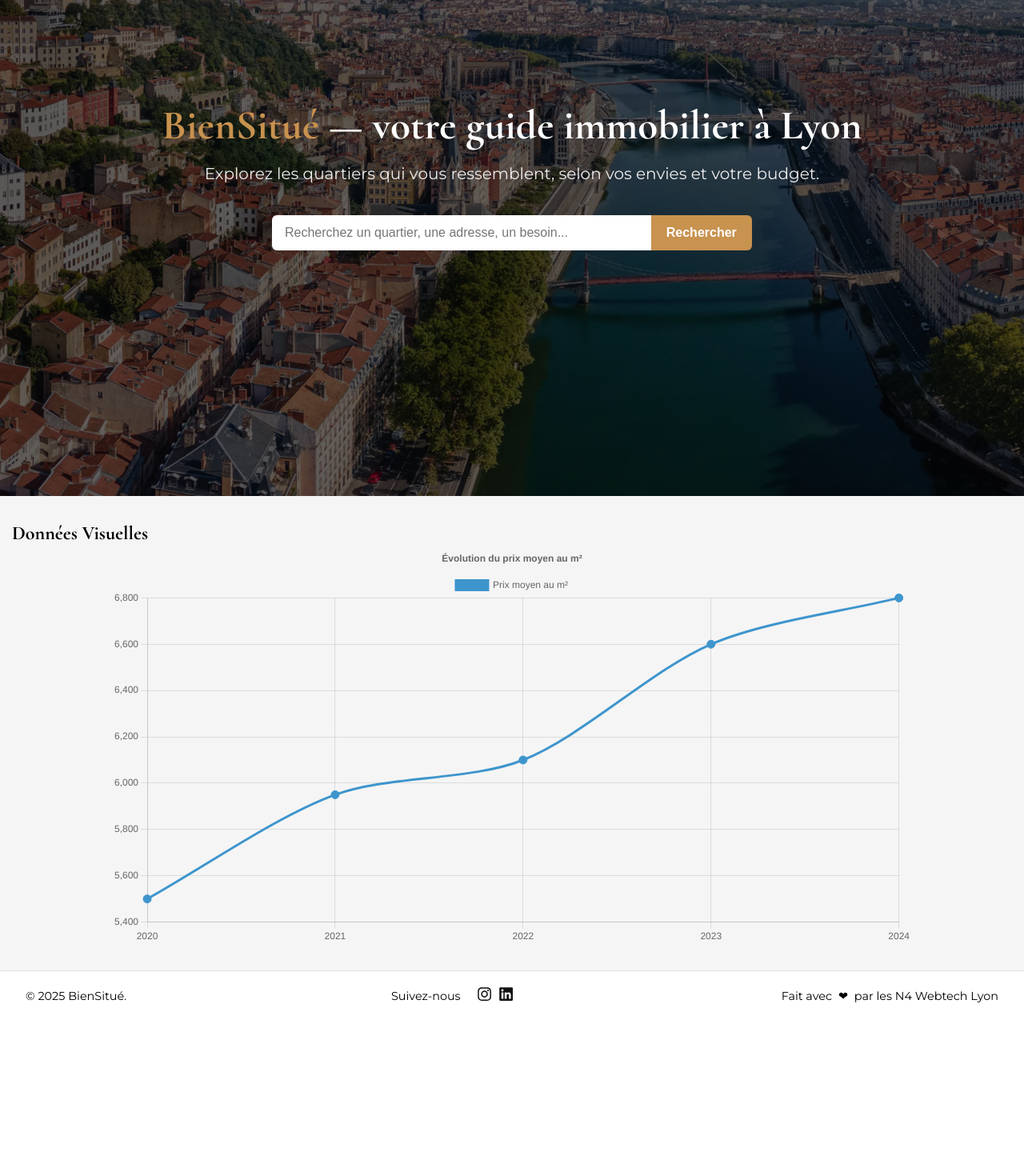
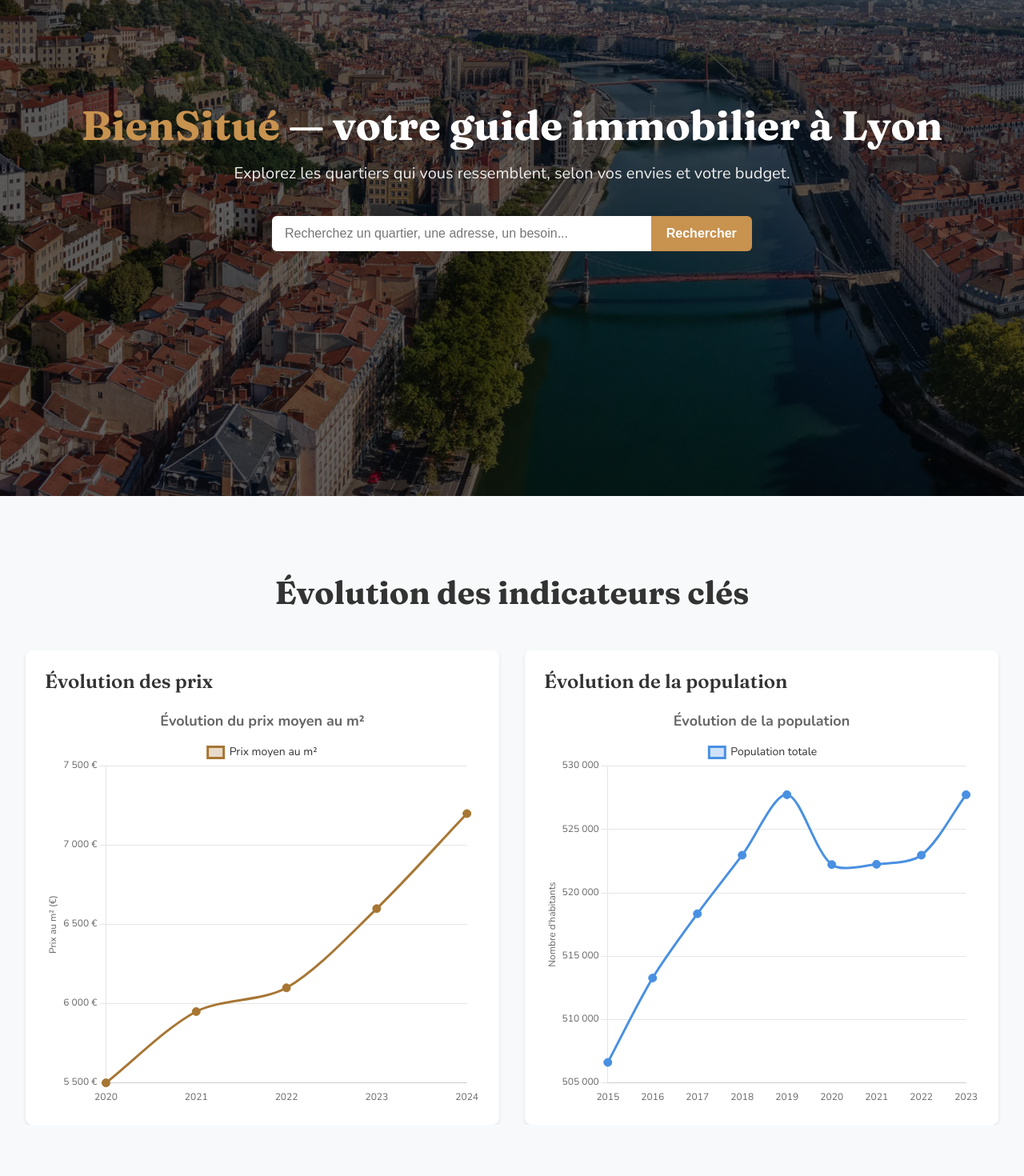
Before and after one commit to romain-sadar/Hackaton, a React (Vite) app in the folder hackaton_front_react/: page / in a window 1280 px wide. Shown: the part 180-1650 px from the top of the page at 80% size. Before the commit the page ends 1457 px from the top, so only its background shows below. Built offline with nearby package versions, Linux system fonts and the light colour scheme.

Commit message:
feat: improve chart formatting and organization - Add number formatting with spaces for thousands - Add showEuro prop to control euro symbol display - Reorganize global.css for better maintainability - Rename LineChart to PriceEvolutionChart

```diff
--- a/hackaton_front_react/index.html
+++ b/hackaton_front_react/index.html
@@ -8,7 +8,7 @@
     <!-- Ajout des Google Fonts -->
     <link rel="preconnect" href="https://fonts.googleapis.com">
     <link rel="preconnect" href="https://fonts.gstatic.com" crossorigin>
-    <link href="https://fonts.googleapis.com/css2?family=Cormorant:ital,wght@0,300..700;1,300..700&family=Montserrat:ital,wght@0,100..900;1,100..900&display=swap" rel="stylesheet">
+    <link href="https://fonts.googleapis.com/css2?family=Fraunces:ital,opsz,wght@0,9..144,100..900;1,9..144,100..900&family=Nunito:ital,wght@0,200..1000;1,200..1000&display=swap" rel="stylesheet">
 
     <title>BienSitué</title>
   </head>
--- a/hackaton_front_react/src/assets/styles/global.css
+++ b/hackaton_front_react/src/assets/styles/global.css
@@ -1,3 +1,4 @@
+/* Reset and Base Styles */
 *, ::before, ::after {
   box-sizing: border-box;
   margin: 0;
@@ -6,16 +7,27 @@
   scroll-behavior: smooth;
 }
 
+body {
+  font-family: "Nunito", sans-serif;
+}
+
+h1, h2, h3 {
+  font-family: "Fraunces", serif;
+  font-weight: 600;
+}
+
+/* Header Styles */
 .header {
   position: fixed;
   top: 0;
   width: 100%;
-  padding: 1rem 2rem;
+  padding: 0rem 2rem;
   z-index: 100;
   transition: all 0.3s ease;
   box-shadow: none;
-  font-family: "Montserrat", sans-serif;
+  font-family: "Nunito", sans-serif;
 }
+
 .header__container {
   max-width: 1280px;
   margin: 0 auto;
@@ -23,17 +35,21 @@
   justify-content: space-between;
   align-items: center;
 }
+
 .header__logo {
   height: 100px;
   object-fit: contain;
 }
+
 .header__nav ul {
   display: flex;
   gap: 2rem;
 }
+
 .header__nav ul li {
   list-style: none;
 }
+
 .header__nav ul li a {
   font-weight: 600;
   font-size: 0.95rem;
@@ -41,88 +57,42 @@
   text-decoration: none;
   transition: color 0.2s ease;
 }
+
 .header.transparent {
   background-color: transparent;
 }
+
 .header.transparent .header__nav a {
   color: white;
 }
+
 .header.transparent .header__nav a:hover {
-  color: #c8924f;
+  color: #a67838;
 }
+
 .header.scrolled {
   background-color: #fff;
   box-shadow: 0 6px 12px rgba(0, 0, 0, 0.08);
 }
+
 .header.scrolled .header__nav a {
-  color: #c8924f;
+  color: black;
 }
+
 .header.scrolled .header__nav a:hover {
   color: #a67838;
 }
 
-.footer {
-  display: flex;
-  justify-content: space-between;
-  align-items: center;
-  padding: 1.2rem 2rem;
-  border-top: 1px solid #e0e0e0;
-  font-size: 0.9rem;
-  background: white;
-  font-family: "Montserrat", sans-serif;
-}
-.footer a {
-  color: #222;
-  margin-left: 0.5rem;
-  text-decoration: none;
-}
-.footer a:hover {
-  text-decoration: underline;
-}
-.footer__center {
-  display: flex;
-  align-items: center;
-  gap: 1rem;
-}
-.footer__center .footer__icons a {
-  font-size: 1.2rem;
-  margin: 0 0.25rem;
-  color: #111;
-}
-.footer__center .footer__icons a:hover {
-  color: #c8924f;
-}
-.footer__right {
-  display: flex;
-  align-items: center;
-  gap: 0.5rem;
-}
-.footer__right .heart {
-  color: #000;
-  margin: 0 0.25rem;
-}
-.footer__right img {
-  height: 40px;
-  border-radius: 8px;
-  background: #111;
-  padding: 0.2rem;
-}
-@media (max-width: 768px) {
-  .footer {
-    flex-direction: column;
-    gap: 1rem;
-    text-align: center;
-  }
-}
-
+/* Hero Section */
 .hero {
   height: 100vh;
   background-size: cover;
   background-position: center;
   position: relative;
   color: #fff;
-  font-family: "Montserrat", sans-serif;
+  font-family: "Nunito", sans-serif;
 }
+
 .hero__overlay {
   background: rgba(0, 0, 0, 0.6);
   width: 100%;
@@ -132,32 +102,38 @@
   justify-content: center;
   padding: 2rem;
 }
+
 .hero__content {
   text-align: center;
-  max-width: 900px;
+  max-width: auto;
   margin: 0 auto;
 }
+
 .hero__content h1 {
   font-size: 3.2rem;
   font-weight: 700;
   line-height: 1.2;
   margin-bottom: 1rem;
-  font-family: "Cormorant", serif;
+  font-family: "Fraunces", serif;
 }
+
 .hero__content h1 span {
   color: #c8924f;
-  font-family: "Cormorant", serif;
+  font-family: "Fraunces", serif;
 }
+
 .hero__content p {
   font-size: 1.25rem;
   margin-bottom: 2.5rem;
   color: #eee;
 }
+
 .hero__search-bar {
   display: flex;
   max-width: 600px;
   margin: 0 auto;
 }
+
 .hero__search-bar input {
   flex: 1;
   padding: 0.8rem 1rem;
@@ -166,6 +142,7 @@
   border: none;
   outline: none;
 }
+
 .hero__search-bar button {
   background-color: #c8924f;
   color: white;
@@ -177,34 +154,123 @@
   cursor: pointer;
   transition: background 0.2s ease;
 }
+
 .hero__search-bar button:hover {
   background-color: #a77634;
 }
 
-body {
-  font-family: "Montserrat", sans-serif;
+/* Charts Section */
+.section-2 {
+  padding: 6rem 0;
+  background-color: #f8f9fa;
 }
 
-h1, h2, h3 {
-  font-family: "Cormorant", serif;
+.section-title {
+  text-align: center;
+  font-size: 2.5rem;
+  color: #333;
+  margin-bottom: 3rem;
+  font-weight: 700;
 }
 
-/*# sourceMappingURL=global.css.map */
+.charts-container {
+  display: grid;
+  grid-template-columns: 1fr 1fr;
+  gap: 2rem;
+  padding: 0 2rem;
+  width: 100%;
+  max-width: 1800px;
+  margin: 0 auto;
+}
 
+.chart-wrapper {
+  background: white;
+  padding: 1.5rem;
+  border-radius: 8px;
+  box-shadow: 0 2px 4px rgba(0, 0, 0, 0.1);
+  width: 100%;
+}
 
-.section-2 {
-  padding: 2rem;
-  background-color: #f5f5f5;
+.chart-wrapper h3 {
+  margin-bottom: 1rem;
+  color: #333;
+  font-size: 1.5rem;
+  font-weight: 600;
+}
+
+/* Footer */
+.footer {
+  display: flex;
+  justify-content: space-between;
+  align-items: center;
+  padding: 1.2rem 2rem;
+  border-top: 1px solid #e0e0e0;
+  font-size: 0.9rem;
+  background: white;
+  font-family: "Nunito", sans-serif;
+}
+
+.footer a {
+  color: #222;
+  margin-left: 0.5rem;
+  text-decoration: none;
+}
+
+.footer a:hover {
+  text-decoration: underline;
+}
+
+.footer__center {
   display: flex;
   align-items: center;
-  flex-direction: column;
+  gap: 1rem;
 }
 
-.section-2 canvas {
-  max-width: 100%;
-  height: auto;
+.footer__center .footer__icons a {
+  font-size: 1.2rem;
+  margin: 0 0.25rem;
+  color: #111;
 }
 
-.inner-div{
-  width: 1250px;
+.footer__center .footer__icons a:hover {
+  color: #c8924f;
 }
+
+.footer__right {
+  display: flex;
+  align-items: center;
+  gap: 0.5rem;
+}
+
+.footer__right .heart {
+  color: #000;
+  margin: 0 0.25rem;
+}
+
+.footer__right img {
+  height: 40px;
+  border-radius: 8px;
+  background: #111;
+  padding: 0.2rem;
+}
+
+/* Responsive Styles */
+@media (max-width: 1200px) {
+  .charts-container {
+    grid-template-columns: 1fr;
+    padding: 0 1rem;
+  }
+
+  .section-title {
+    font-size: 2rem;
+    margin-bottom: 2rem;
+  }
+}
+
+@media (max-width: 768px) {
+  .footer {
+    flex-direction: column;
+    gap: 1rem;
+    text-align: center;
+  }
+}
--- /dev/null
+++ b/hackaton_front_react/src/components/Chart.jsx
@@ -0,0 +1,127 @@
+import React from 'react';
+import {
+  Chart as ChartJS,
+  LineElement,
+  PointElement,
+  CategoryScale,
+  LinearScale,
+  Title,
+  Tooltip,
+  Legend,
+} from 'chart.js';
+import { Line } from 'react-chartjs-2';
+
+// Register required components for Line chart
+ChartJS.register(CategoryScale, LinearScale, PointElement, LineElement, Title, Tooltip, Legend);
+
+const Chart = ({
+  data,
+  title,
+  yAxisLabel,
+  color = '#a77634',
+  height = '500px',
+  maxWidth = '1000px',
+  stepSize = 500,
+  showEuro = false
+}) => {
+  const chartData = {
+    labels: data.labels,
+    datasets: [
+      {
+        label: data.label,
+        data: data.values,
+        fill: true,
+        borderColor: color,
+        backgroundColor: (context) => {
+          const ctx = context.chart.ctx;
+          const gradient = ctx.createLinearGradient(0, 0, 0, context.chart.height);
+          gradient.addColorStop(0, `${color}4D`); // 30% opacity
+          gradient.addColorStop(1, `${color}00`); // 0% opacity
+          return gradient;
+        },
+        tension: 0.3,
+        pointRadius: 5,
+        pointBackgroundColor: color,
+        pointBorderColor: color,
+      },
+    ],
+  };
+
+  const options = {
+    responsive: true,
+    maintainAspectRatio: false,
+    plugins: {
+      legend: {
+        position: 'top',
+        labels: {
+          boxWidth: 20,
+          color: '#333',
+          font: {
+            size: 14,
+            family: "'Nunito', sans-serif"
+          },
+        },
+      },
+      title: {
+        display: true,
+        text: title,
+        font: {
+          size: 18,
+          weight: 'bold',
+          family: "'Nunito', sans-serif"
+        },
+        padding: { top: 10, bottom: 10 },
+      },
+      tooltip: {
+        callbacks: {
+          label: function (context) {
+            return `${context.dataset.label}: ${context.formattedValue} €`;
+          },
+        },
+        bodyFont: {
+          family: "'Nunito', sans-serif"
+        }
+      },
+    },
+    scales: {
+      x: {
+        grid: {
+          display: false,
+        },
+        ticks: {
+          font: {
+            family: "'Nunito', sans-serif"
+          }
+        }
+      },
+      y: {
+        beginAtZero: false,
+        ticks: {
+          callback: (value) => {
+            const formattedValue = value.toString().replace(/\B(?=(\d{3})+(?!\d))/g, " ");
+            return showEuro ? `${formattedValue} €` : formattedValue;
+          },
+          stepSize: stepSize,
+          font: {
+            family: "'Nunito', sans-serif"
+          }
+        },
+        title: {
+          display: true,
+          text: yAxisLabel,
+          font: {
+            family: "'Nunito', sans-serif"
+          }
+        }
+      },
+    },
+  };
+
+  return (
+    <div style={{ height, width: '100%', maxWidth: '100%', margin: '0 auto' }}>
+      <Line data={chartData} options={options} />
+    </div>
+  );
+};
+
+export default Chart;
--- a/hackaton_front_react/src/components/LineChart.jsx
+++ /dev/null
@@ -1,54 +0,0 @@
-// src/components/LineChart.jsx
-
-import React from 'react';
-import {
-  Chart as ChartJS,
-  LineElement,
-  PointElement,
-  CategoryScale,
-  LinearScale,
-  Title,
-  Tooltip,
-  Legend,
-} from 'chart.js';
-import { Line } from 'react-chartjs-2';
-
-// Register required components for Line chart
-ChartJS.register(CategoryScale, LinearScale, PointElement, LineElement, Title, Tooltip, Legend);
-
-const LineChart = () => {
-  const data = {
-    labels: ['2020', '2021', '2022', '2023', '2024'],
-    datasets: [
-      {
-        label: 'Prix moyen au m²',
-        data: [5500, 5950, 6100, 6600, 6800],
-        fill: false,
-        borderColor: '#3e95cd',
-        backgroundColor: '#3e95cd',
-        tension: 0.3, // curved line
-        pointRadius: 5,
-      },
-    ],
-  };
-
-  const options = {
-    responsive: true,
-    maintainAspectRatio: false, // allow custom height
-    plugins: {
-      legend: { position: 'top' },
-      title: {
-        display: true,
-        text: 'Évolution du prix moyen au m²',
-      },
-    },
-  };
-
-  return (
-    <div style={{ height: '500px', width: '100%', maxWidth: '1000px', margin: '0 auto' }}>
-      <Line data={data} options={options} />
-    </div>
-  );
-};
-
-export default LineChart;
--- /dev/null
+++ b/hackaton_front_react/src/components/PopulationEvolutionChart.jsx
@@ -0,0 +1,22 @@
+import React from 'react';
+import Chart from './Chart';
+
+const PopulationEvolutionChart = () => {
+  const data = {
+    labels: ['2015', '2016', '2017', '2018', '2019', '2020', '2021', '2022', '2023'],
+    values: [506615, 513275, 518348, 522969, 527741, 522228, 522250, 522969, 527741],
+    label: 'Population totale'
+  };
+
+  return (
+    <Chart
+      data={data}
+      title="Évolution de la population"
+      yAxisLabel="Nombre d'habitants"
+      color="#4a90e2"
+      stepSize={5000}
+    />
+  );
+};
+
+export default PopulationEvolutionChart;
--- /dev/null
+++ b/hackaton_front_react/src/components/PriceEvolutionChart.jsx
@@ -0,0 +1,23 @@
+// src/components/LineChart.jsx
+
+import React from 'react';
+import Chart from './Chart';
+
+const PriceEvolutionChart = () => {
+  const data = {
+    labels: ['2020', '2021', '2022', '2023', '2024'],
+    values: [5500, 5950, 6100, 6600, 7200],
+    label: 'Prix moyen au m²'
+  };
+
+  return (
+    <Chart
+      data={data}
+      title="Évolution du prix moyen au m²"
+      yAxisLabel="Prix au m² (€)"
+      showEuro={true}
+    />
+  );
+};
+
+export default PriceEvolutionChart;
--- a/hackaton_front_react/src/index.css
+++ b/hackaton_front_react/src/index.css
@@ -1,5 +1,7 @@
+@import url('https://fonts.googleapis.com/css2?family=Nunito:wght@400;600;700&display=swap');
+
 :root {
-  font-family: system-ui, Avenir, Helvetica, Arial, sans-serif;
+  font-family: 'Nunito', system-ui, Avenir, Helvetica, Arial, sans-serif;
   line-height: 1.5;
   font-weight: 400;
 
@@ -66,3 +68,35 @@ button:focus-visible {
     background-color: #f9f9f9;
   }
 }
+
+.charts-container {
+  display: grid;
+  grid-template-columns: 1fr 1fr;
+  gap: 2rem;
+  padding: 2rem;
+  width: 100%;
+  max-width: 1800px;
+  margin: 0 auto;
+}
+
+.chart-wrapper {
+  background: white;
+  padding: 1.5rem;
+  border-radius: 8px;
+  box-shadow: 0 2px 4px rgba(0, 0, 0, 0.1);
+  width: 100%;
+}
+
+.chart-wrapper h2 {
+  margin-bottom: 1rem;
+  color: #333;
+  font-size: 1.5rem;
+  font-weight: 600;
+}
+
+@media (max-width: 1200px) {
+  .charts-container {
+      grid-template-columns: 1fr;
+      padding: 1rem;
+  }
+}
--- a/hackaton_front_react/src/pages/Home.jsx
+++ b/hackaton_front_react/src/pages/Home.jsx
@@ -1,5 +1,6 @@
 import backgroundImg from '../assets/images/webp/background_lyon.webp';
-import LineChart from '../components/LineChart';
+import PriceEvolutionChart from '../components/PriceEvolutionChart';
+import PopulationEvolutionChart from '../components/PopulationEvolutionChart';
 
 function Home() {
     return (
@@ -20,13 +21,19 @@ function Home() {
                 </div>
             </section>
 
-            {/* Chart Section */}
+            {/* Charts Section */}
             <section className="section-2">
-                <div class="inner-div">
-                    <h2>Données Visuelles</h2>
-                    <LineChart />
+                <h2 className="section-title">Évolution des indicateurs clés</h2>
+                <div className="charts-container">
+                    <div className="chart-wrapper">
+                        <h3>Évolution des prix</h3>
+                        <PriceEvolutionChart />
+                    </div>
+                    <div className="chart-wrapper">
+                        <h3>Évolution de la population</h3>
+                        <PopulationEvolutionChart />
+                    </div>
                 </div>
-
             </section>
         </>
     );
```
